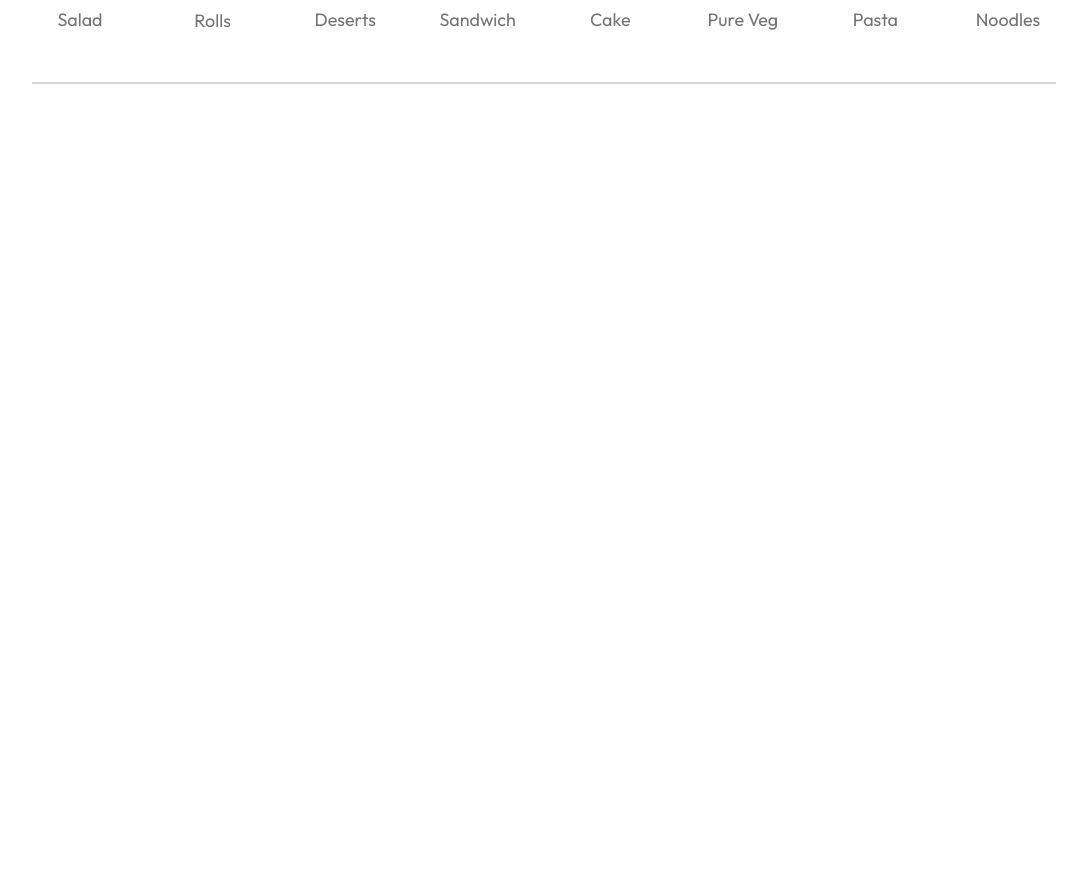
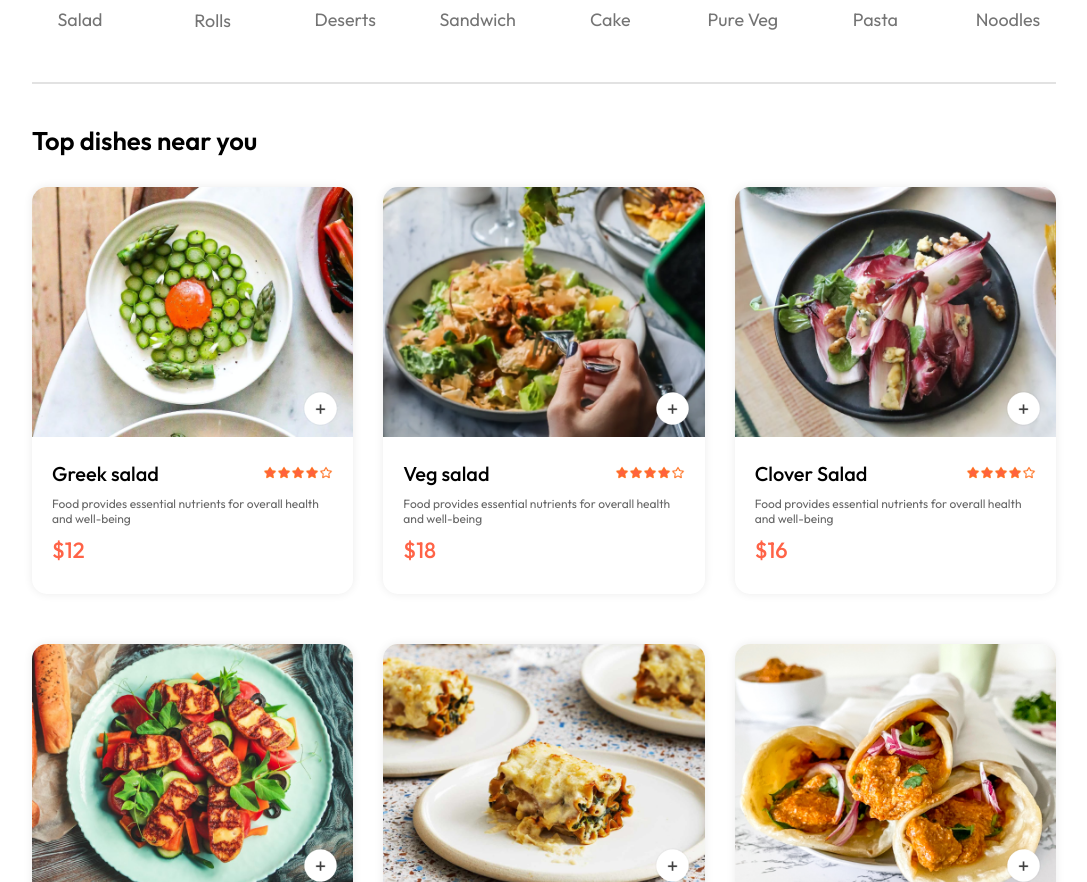
Before and after one commit to ndgkhoa/food-fe, a React (Vite) app: page / in a window 1280 px wide. Shown: the part 820-1702 px from the top of the page, without its empty margins (96-1183 px from the left). Before the commit the page ends 914 px from the top, so only its background shows below. Built offline with nearby package versions, Linux system fonts and the light colour scheme.

Commit message:
config HOC

```diff
--- a/src/components/ExploreMenu/ExploreMenu.css
+++ b/src/components/ExploreMenu/ExploreMenu.css
@@ -46,7 +46,7 @@
 .explore-menu hr {
     margin: 10px 0px;
     height: 2px;
-    background-color: #d6d6d6;
+    background-color: #e2e2e2;
     border: none;
 }
 
--- /dev/null
+++ b/src/components/FoodDisplay/FoodDisplay.css
@@ -0,0 +1,16 @@
+.food-display {
+    margin-top: 30px;
+}
+
+.food-display h2 {
+    font-size: max(2vw, 24px);
+    font-weight: 600;
+}
+
+.food-display-list {
+    display: grid;
+    grid-template-columns: repeat(auto-fill, minmax(240px, 1fr));
+    margin-top: 30px;
+    gap: 30px;
+    row-gap: 50px;
+}
--- /dev/null
+++ b/src/components/FoodDisplay/FoodDisplay.jsx
@@ -0,0 +1,28 @@
+import { useContext } from 'react'
+import './FoodDisplay.css'
+import { StoreContext } from '../../context/StoreContext'
+import FoodItem from '../FoodItem/FoodItem'
+
+const FoodDisplay = ({ category }) => {
+    const { food_list } = useContext(StoreContext)
+
+    return (
+        <div className="food-display" id="food-display">
+            <h2>Top dishes near you</h2>
+            <div className="food-display-list">
+                {food_list.map((item, index) => (
+                    <FoodItem
+                        key={index}
+                        id={item._id}
+                        name={item.name}
+                        description={item.description}
+                        price={item.price}
+                        image={item.image}
+                    />
+                ))}
+            </div>
+        </div>
+    )
+}
+
+export default FoodDisplay
--- /dev/null
+++ b/src/components/FoodItem/FoodItem.css
@@ -0,0 +1,74 @@
+.food-item {
+    width: 100%;
+    margin: auto;
+    border-radius: 15px;
+    box-shadow: 0px 0px 10px #00000015;
+    transition: 0.3s;
+    animation: fadeIn 1s;
+}
+
+.food-item-image {
+    width: 100%;
+    border-radius: 15px 15px 0px 0px;
+}
+
+.food-item-info {
+    padding: 20px;
+}
+
+.food-item-name-rating {
+    display: flex;
+    justify-content: space-between;
+    align-items: center;
+    margin-bottom: 10px;
+}
+
+.food-item-name-rating p {
+    font-size: 20px;
+    font-weight: 500;
+}
+
+.food-item-name-rating img {
+    width: 70px;
+}
+
+.food-item-desc {
+    color: #676767;
+    font-size: 12px;
+}
+
+.food-item-price {
+    color: tomato;
+    font-size: 22px;
+    font-weight: 500;
+    margin: 10px 0px;
+}
+
+.food-item-img-container {
+    position: relative;
+}
+
+.food-item-img-container .add {
+    width: 35px;
+    position: absolute;
+    bottom: 15px;
+    right: 15px;
+    cursor: pointer;
+    border-radius: 50%;
+}
+
+.food-item-counter {
+    position: absolute;
+    bottom: 15px;
+    right: 15px;
+    display: flex;
+    align-items: center;
+    gap: 10px;
+    padding: 6px;
+    border-radius: 50px;
+    background-color: white;
+}
+
+.food-item-counter img {
+    width: 30px;
+}
--- /dev/null
+++ b/src/components/FoodItem/FoodItem.jsx
@@ -0,0 +1,47 @@
+import './FoodItem.css'
+import { assets } from '../../assets/assets'
+import { useContext } from 'react'
+import { StoreContext } from '../../context/StoreContext'
+
+const FoodItem = ({ id, name, price, description, image }) => {
+    const { cartItems, addToCart, removeFromCart } = useContext(StoreContext)
+    return (
+        <div className="food-item">
+            <div className="food-item-img-container">
+                <img className="food-item-image" src={image} alt="" />
+                {!cartItems[id] ? (
+                    <img
+                        className="add"
+                        onClick={() => addToCart(id)}
+                        src={assets.add_icon_white}
+                        alt=""
+                    />
+                ) : (
+                    <div className="food-item-counter">
+                        <img
+                            onClick={() => removeFromCart(id)}
+                            src={assets.remove_icon_red}
+                            alt=""
+                        />
+                        <p>{cartItems[id]}</p>
+                        <img
+                            onClick={() => addToCart(id)}
+                            src={assets.add_icon_green}
+                            alt=""
+                        />
+                    </div>
+                )}
+            </div>
+            <div className="food-item-info">
+                <div className="food-item-name-rating">
+                    <p>{name}</p>
+                    <img src={assets.rating_starts} alt="" />
+                </div>
+                <p className="food-item-desc">{description}</p>
+                <p className="food-item-price">${price}</p>
+            </div>
+        </div>
+    )
+}
+
+export default FoodItem
--- /dev/null
+++ b/src/context/StoreContext.jsx
@@ -0,0 +1,39 @@
+import { createContext, useEffect, useState } from 'react'
+import { food_list } from '../assets/assets'
+
+export const StoreContext = createContext(null)
+
+const StoreContextProvider = (props) => {
+    const [cartItems, setCartItems] = useState({})
+    const addToCart = (itemId) => {
+        if (!cartItems[itemId]) {
+            setCartItems((prev) => ({ ...prev, [itemId]: 1 }))
+        } else {
+            setCartItems((prev) => ({ ...prev, [itemId]: prev[itemId] + 1 }))
+        }
+    }
+
+    const removeFromCart = (itemId) => {
+        setCartItems((prev) => ({ ...prev, [itemId]: prev[itemId] - 1 }))
+    }
+
+    useEffect(() => {
+        console.log(cartItems)
+    }, [cartItems])
+
+    const contextValue = {
+        food_list,
+        cartItems,
+        setCartItems,
+        addToCart,
+        removeFromCart,
+    }
+
+    return (
+        <StoreContext.Provider value={contextValue}>
+            {props.children}
+        </StoreContext.Provider>
+    )
+}
+
+export default StoreContextProvider
--- a/src/main.jsx
+++ b/src/main.jsx
@@ -2,9 +2,12 @@
 import './index.css'
 import App from './App.jsx'
 import { BrowserRouter } from 'react-router-dom'
+import StoreContextProvider from './context/StoreContext.jsx'
 
 createRoot(document.getElementById('root')).render(
     <BrowserRouter>
-        <App />
+        <StoreContextProvider>
+            <App />
+        </StoreContextProvider>
     </BrowserRouter>,
 )
--- a/src/pages/Home/Home.jsx
+++ b/src/pages/Home/Home.jsx
@@ -2,6 +2,7 @@
 import ExploreMenu from '../../components/ExploreMenu/ExploreMenu'
 import Header from '../../components/Header/Header'
 import './Home.css'
+import FoodDisplay from '../../components/FoodDisplay/FoodDisplay'
 
 const Home = () => {
     const [category, setCategory] = useState('All')
@@ -10,6 +11,7 @@
         <div>
             <Header />
             <ExploreMenu category={category} setCategory={setCategory} />
+            <FoodDisplay category={category} />
         </div>
     )
 }
```
